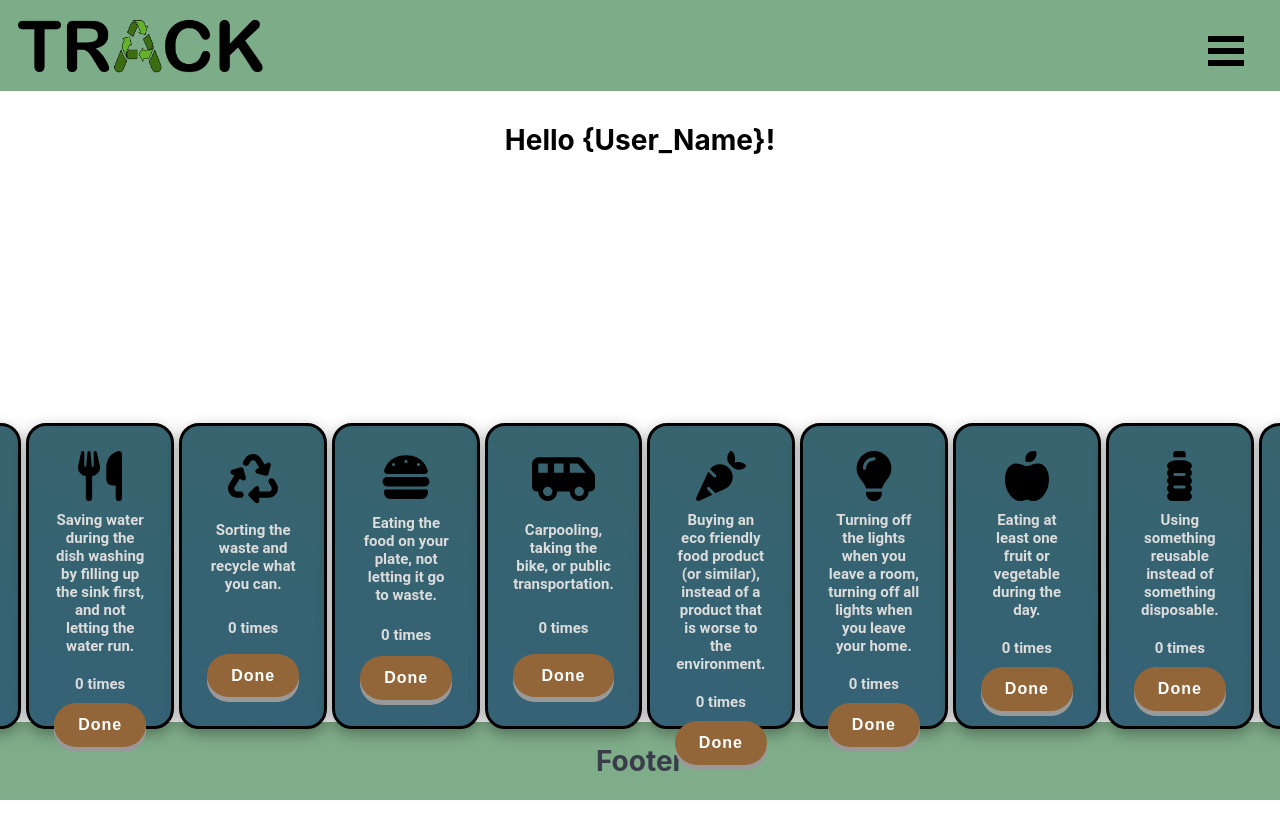
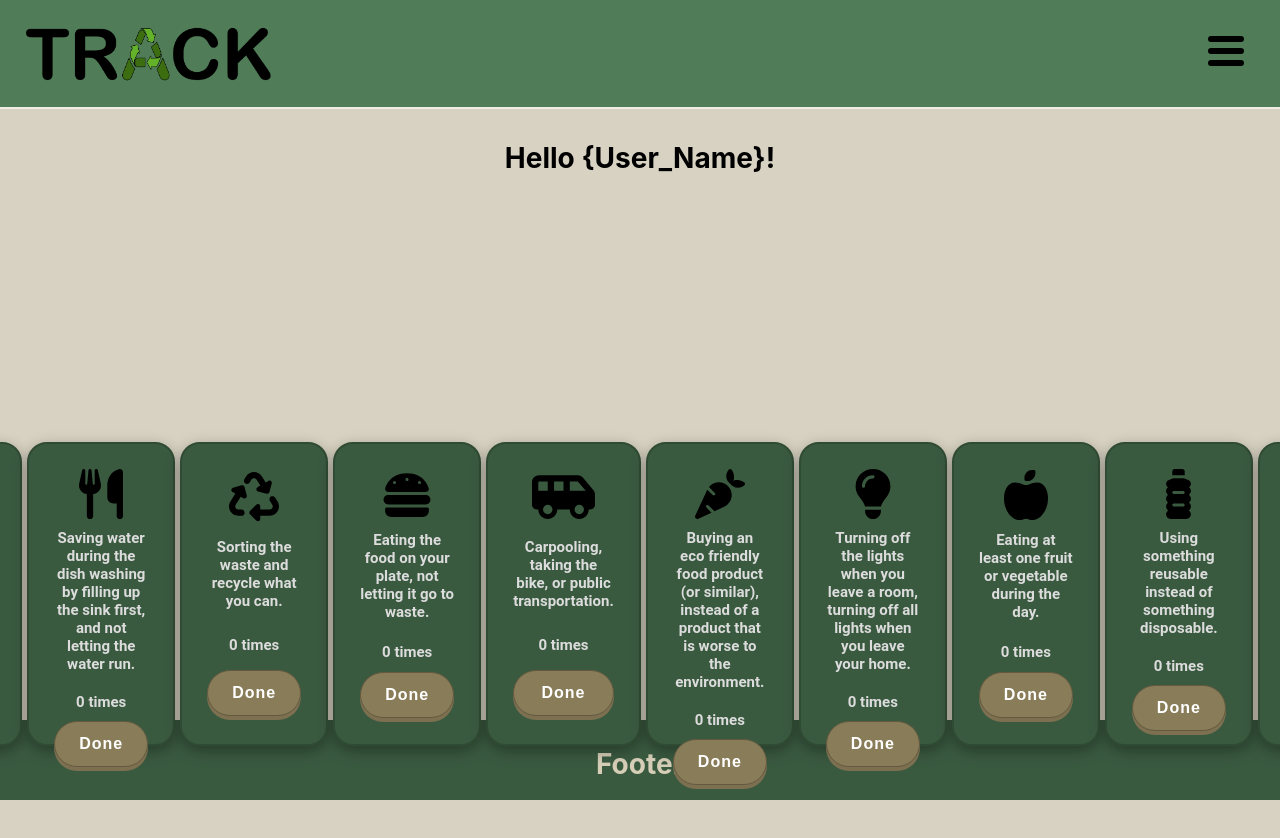
Before and after one commit to wwwilma/dat257, a React (Create React App) app in the folder dat257/: page /Home in a window 1280 px wide. Shown: the top 838 px of the page. Built offline with nearby package versions, Linux system fonts and the light colour scheme; no server answers.

Commit message:
Color theme on website.

```diff
--- a/dat257/src/App.css
+++ b/dat257/src/App.css
@@ -1,3 +1,8 @@
 .button{
   cursor: pointer;
 }
+
+/* Background color */
+body{
+  background-color: #D7D2C1;
+}
--- a/dat257/src/Card.css
+++ b/dat257/src/Card.css
@@ -7,7 +7,6 @@
     display: flex;
     align-items: center;
     justify-content: center;
-    background: rgba(250, 249, 252, 0.01);
     font-family: "Roboto", sans-serif;
     gap: 5px;
 }
@@ -15,7 +14,7 @@
 /* Card design */
 .card {
     transform-style: preserve-3d;
-    border: 3px solid black;
+    border: #304B33 2px solid;
     position: relative;
     padding: 25px;
     width: 130px;
@@ -26,17 +25,13 @@
     align-items: center;
     flex-direction: column;
     justify-content: space-around;
-    background: linear-gradient(
-            25deg,
-            rgb(53, 98, 118) 0%,
-            rgb(55, 100, 110) 86%
-    );
+    background: #3A5A40;
     transition: all 0.1s ease;
 }
 
 /* Hoover effect for done button */
 .card:hover{
-    background-color: lightgray;
+    background-color: #304B33;
     cursor: pointer;
 }
 
@@ -77,22 +72,22 @@
 .done {
     cursor: pointer;
     width: 100%;
+    border: #645940 1px solid;
     border-radius: 30px;
     padding: 0.8rem 1.5rem;
     font-weight: bold;
-    border: none;
     font-size: 1rem;
     letter-spacing: 1px;
     transition-duration: 0.4s;
-    background-color: #936639;
+    background-color: #897C58;
     color: white;
-    box-shadow: 0 5px #999;
+    box-shadow: 0 4px #7C7050;
     touch-action: initial;
 }
 
 /* Hoover effect for done button */
 .done:hover {
-    background-color: #582F0E;
+    background-color: #645940;
     color: white;
 }
 
--- a/dat257/src/Footer.css
+++ b/dat257/src/Footer.css
@@ -1,13 +1,14 @@
 /*  src/Footer.css  */
+
 .Footer {
     box-sizing: border-box;
+    height: 5rem;
+    display: flex;
+    align-items: flex-end;
+    justify-content: center;
+    background-color: #3A5A40;
+    color: #D6CEB7;
+    position: fixed;
+    bottom: 0;
     width: 100%;
-    display: flex;
-    justify-content: center;
-    align-items: end;
-    padding: 0.2em;
-    background-color: #7DAC88;
-    color: #373a47;
-    position: absolute;
-    bottom: 0;
 }
--- a/dat257/src/Header.css
+++ b/dat257/src/Header.css
@@ -5,8 +5,9 @@
     display: flex;
     justify-content: left;
     align-items: baseline;
-    padding: 1em;
+    padding: 1.5em;
     margin-bottom: 2em;
-    background-color: #7DAC88;
-    color: #373a47;
+    border-bottom: #EFEDE6 solid 2px;
+    background-color: #507C58;
+    color: #656D4A;
 }
--- a/dat257/src/Menu.css
+++ b/dat257/src/Menu.css
@@ -11,11 +11,12 @@
 /*Color of burger icon bars*/
 .bm-burger-bars {
     background: #000000; /*svart*/
+    border-radius: 30px;
 }
 
 /*Color of burger icon bars on hover*/
 .bm-burger-bars-hover {
-    background: #555555; /*grå*/
+    background: #1F1F1F; /*grå*/
 }
 
 /*Position and size of cross button */
@@ -37,7 +38,7 @@
 
 /*Sidebar styles*/
 .bm-menu {
-    background: #7DAC88; /*grön?*/
+    background: #507C58; /*grön?*/
     padding: 2.5em 1.5em 0;
     font-size: 1.15em;
 }
@@ -66,7 +67,7 @@
 /*Individual item in sidebar*/
 .bm-item {
     display: inline-block;
-    color: #eeeeee; /*ljusgrå*/
+    color: #D7D2C1; /*ljusgrå*/
     margin-bottom: 10px;
     text-align: left;
     text-decoration: none;
@@ -75,5 +76,5 @@
 
 /*Color of sidebar items on hover*/
 .bm-item:hover {
-    color: #bbbbbb; /*grå samma som hover på burger*/
+    color: #B7AF8F; /*grå samma som hover på burger*/
 }
```
